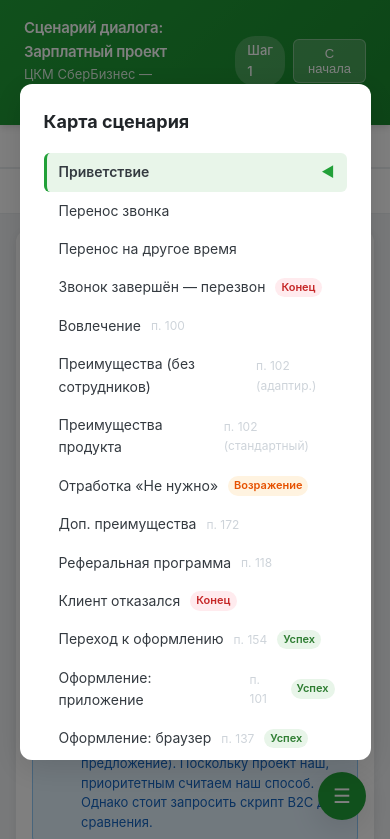
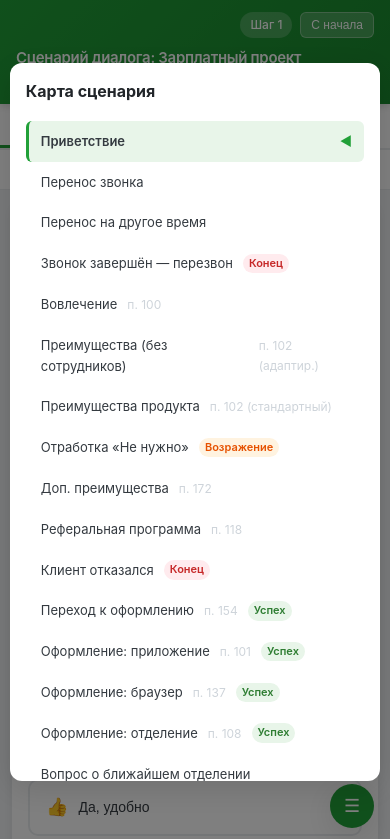
Before and after one commit to akimovdspb/ZPP_scenario, a plain HTML site: page index.html in a window 390 px wide. Both pictures are taken after a click on the button "Список шагов". Shown: the top 839 px of the page. Drawn offline with Linux system fonts and the light colour scheme.

Commit message:
Add files via upload

```diff
--- a/index.html
+++ b/index.html
@@ -416,16 +416,82 @@
 
   /* ===== RESPONSIVE ===== */
   @media (max-width: 640px) {
-    .main { padding: 16px; }
+    /* Header: stack title and controls vertically */
+    .header { padding: 12px 16px; }
+    .header-inner { flex-wrap: wrap; gap: 8px; }
+    .header h1 { font-size: 15px; }
+    .header-subtitle { font-size: 12px; }
+    .header-controls { order: -1; margin-left: auto; }
+    .step-counter { font-size: 12px; padding: 3px 10px; }
+    .btn-reset { padding: 5px 10px; font-size: 12px; }
+
+    /* Tabs: equal width, comfortable tap targets */
+    .tab-bar { padding: 0; }
+    .tab-btn { flex: 1; justify-content: center; padding: 12px 8px; font-size: 13px; gap: 4px; }
+    .tab-icon { font-size: 14px; }
+
+    /* Breadcrumbs: smaller, scrollable */
+    .breadcrumbs-bar { padding: 8px 16px; }
+    .breadcrumbs-inner { font-size: 12px; }
+    .crumb { padding: 2px 6px; }
+
+    /* Main area */
+    .main { padding: 12px; }
+
+    /* Step card */
     .step-title { font-size: 17px; padding: 10px 16px 0; }
-    .step-badge-row { padding: 16px 16px 0; }
+    .step-badge-row { padding: 12px 16px 0; }
+    .step-badge { font-size: 11px; padding: 3px 8px; }
+    .step-ref { font-size: 11px; }
+
+    /* Speech */
     .speech-block { margin: 12px 16px; padding: 12px 14px; }
+    .speech-text { font-size: 14px; }
+
+    /* Comments */
     .comments-section { padding: 0 16px 12px; }
+    .comment-bubble { padding: 10px 12px; font-size: 12px; gap: 8px; }
+
+    /* Answers: larger touch targets (min 44px per Apple/Google guidelines) */
     .answers-section { padding: 0 16px 16px; }
+    .answer-btn { padding: 14px 16px; font-size: 14px; min-height: 48px; gap: 10px; }
+    .answer-emoji { font-size: 18px; }
+
+    /* Objections: bigger tap targets */
     .objections-section { padding: 16px; }
+    .objection-trigger { padding: 14px 16px; font-size: 13px; min-height: 48px; }
+    .objection-body { padding: 12px 14px 14px; font-size: 13px; }
+    .objection-body .answer-btn { padding: 12px 14px; font-size: 13px; }
+
+    /* Back button */
     .back-row { padding: 12px 16px; }
-    .header h1 { font-size: 15px; }
-    .tab-btn { padding: 10px 14px; font-size: 13px; }
+    .btn-back { padding: 10px 16px; font-size: 13px; }
+
+    /* Minimap FAB */
+    .minimap-toggle { width: 44px; height: 44px; bottom: 16px; right: 16px; font-size: 18px; }
+    .minimap-panel { width: 95%; padding: 16px; max-height: 85vh; }
+    .minimap-panel h2 { font-size: 16px; }
+    .minimap-list li { padding: 10px 12px; font-size: 13px; }
+
+    /* Graph: full width, scrollable */
+    .graph-toolbar { padding: 10px 12px; gap: 6px; }
+    .graph-legend { margin-left: 0; gap: 10px; font-size: 11px; }
+    .graph-viewport { min-height: 400px; max-height: calc(100vh - 200px); -webkit-overflow-scrolling: touch; }
+
+    /* Issues */
+    .issue-card-header { padding: 12px 16px; }
+    .issue-card-body { padding: 12px 16px; }
+    .issue-card-header .issue-ref { margin-left: 0; font-size: 11px; }
+    .issues-count-badge { font-size: 10px; }
+  }
+
+  /* Small phones (iPhone SE, etc.) */
+  @media (max-width: 380px) {
+    .header h1 { font-size: 13px; }
+    .header-subtitle { display: none; }
+    .step-title { font-size: 15px; }
+    .answer-btn { padding: 12px 14px; font-size: 13px; }
+    .speech-text { font-size: 13px; }
   }
 </style>
 </head>
```
